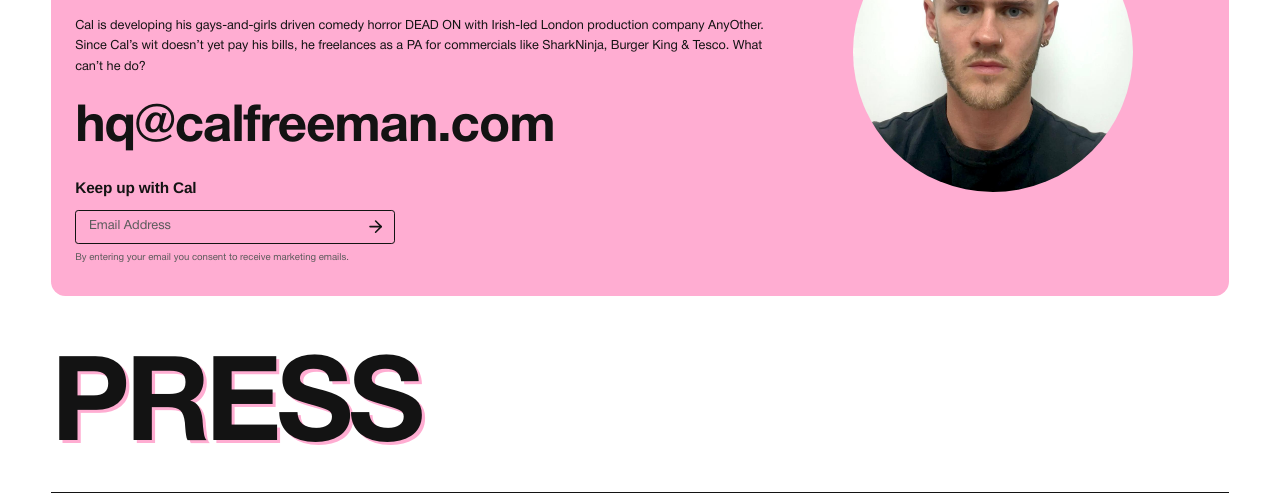
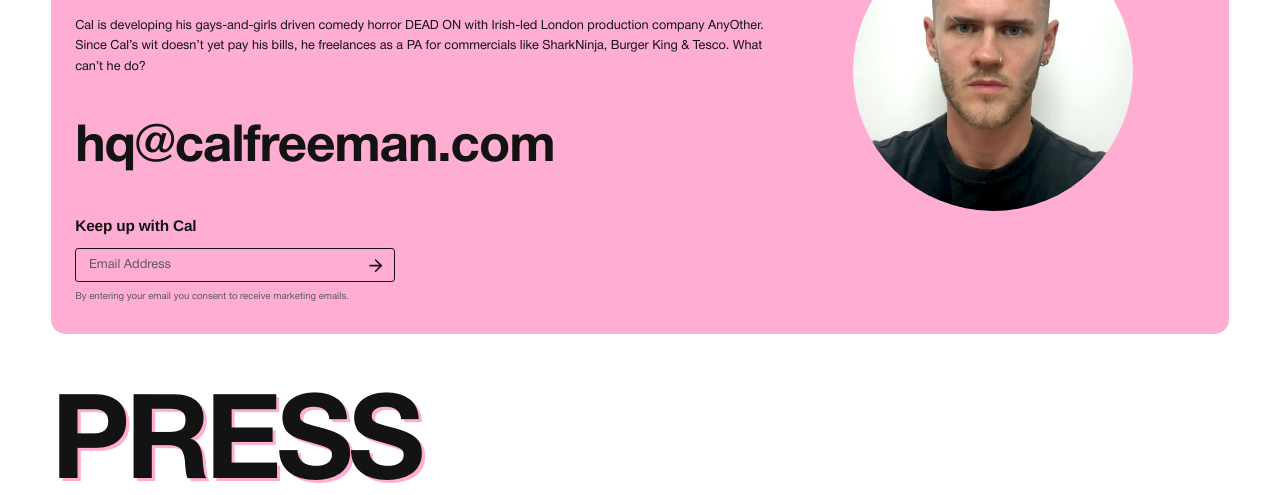
Before and after one commit to Tandrews287/CalFreeman, a website: page index.html in a window 1280 px wide. Shown: the part 1160-1655 px from the top of the page. Drawn offline with Linux system fonts and the light colour scheme.

```diff
--- a/styles.css
+++ b/styles.css
@@ -430,7 +430,7 @@ body.page-ready .load-overlay {
 
 .massive-email {
     display: block;
-    margin: 32px 0;
+    margin: 56px 0;
     font-size: clamp(2.5rem, 5.5vw, 4rem);
     font-weight: 700;
     color: var(--ink);
```
